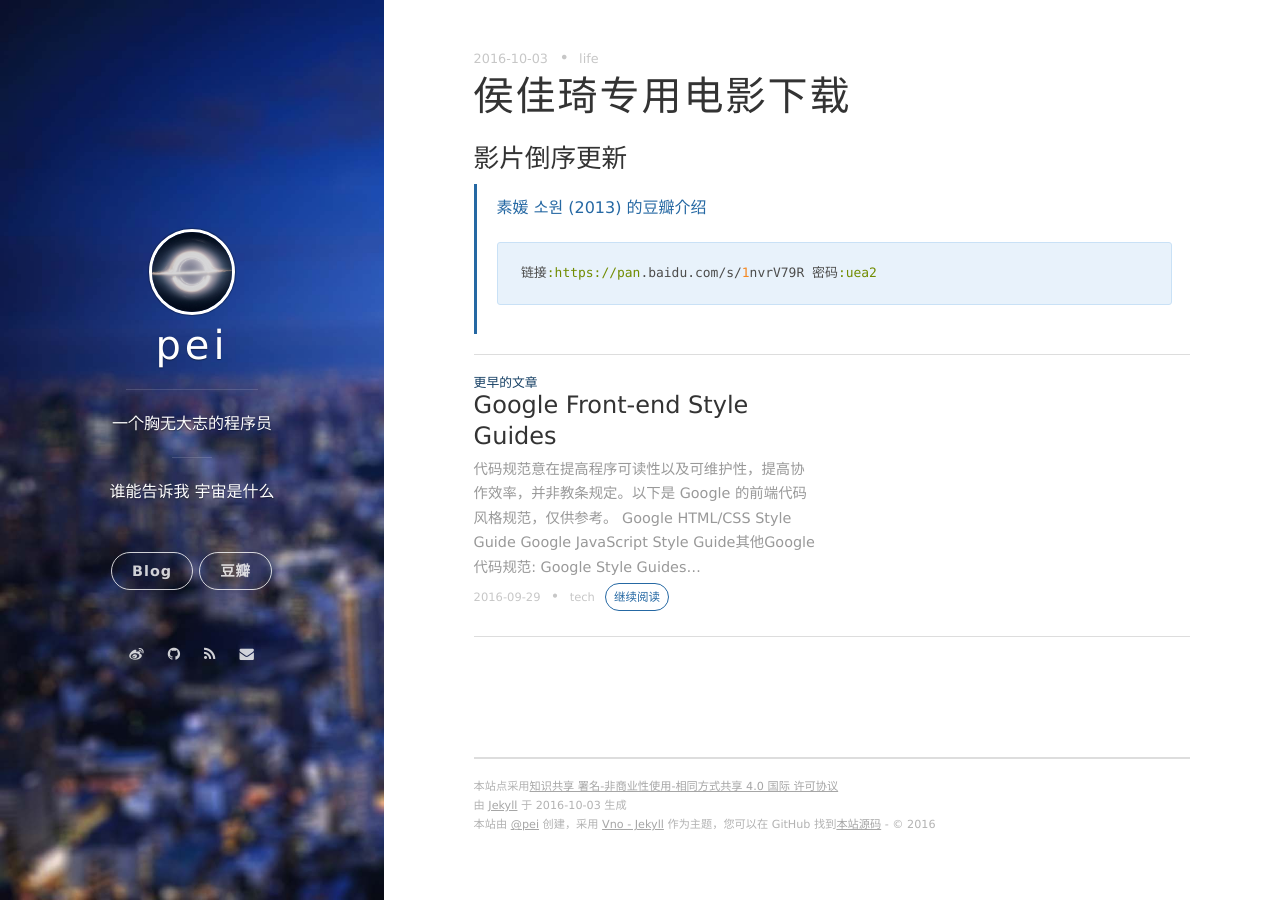
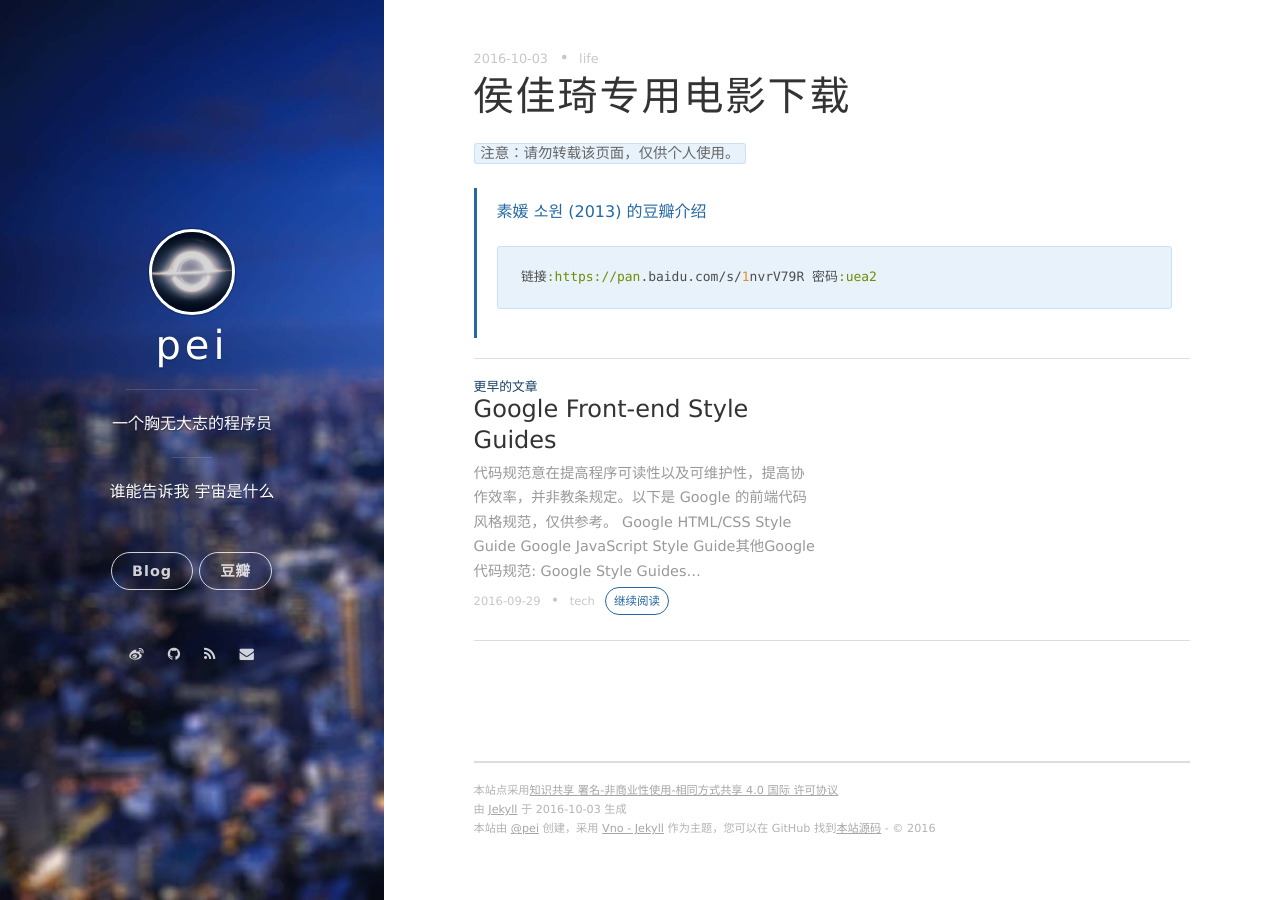
Before and after one commit to peiyucn/peiyucn.github.io, a Jekyll site: the page built from _posts/2016-10-03-hjq-download.md, in a window 1280 px wide. Built offline with Jekyll 4.4.1, drawn with Linux system fonts in a browser that asks for light colours; nearby versions of some CDN libraries; comment, search, counter and statistics services are not loaded.

Commit message:
update blog

```diff
--- a/_posts/2016-10-03-hjq-download.md
+++ b/_posts/2016-10-03-hjq-download.md
@@ -5,7 +5,8 @@ date: 2016-10-03 10:00:00.000000000 +08:00
 tags: life
 ---
 
-### 影片倒序更新
+`注意：请勿转载该页面，仅供个人使用。`
+
 
 >[素媛 소원 (2013) 的豆瓣介绍](https://movie.douban.com/subject/21937452/)
 >
```
